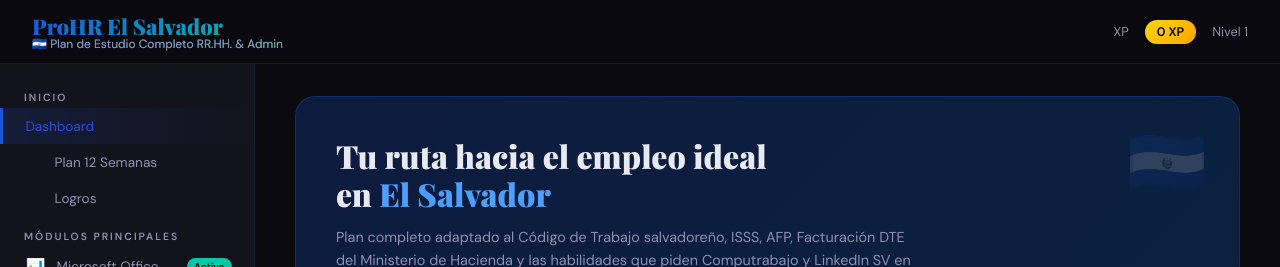
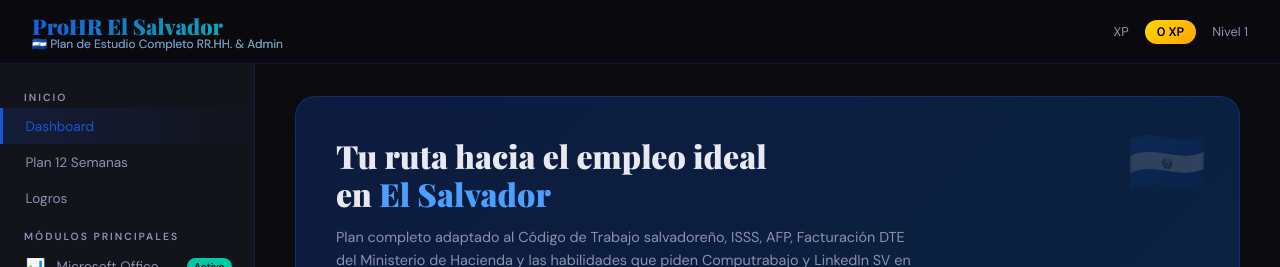
Before and after one commit to holmescoanalytics/Holmescoanalytics, a plain HTML site: page index.html in a window 1280 px wide. Shown: the top 267 px of the page. Drawn offline with nearby package versions, Linux system fonts and the light colour scheme.

Commit message:
Update index.html

```diff
--- a/index.html
+++ b/index.html
@@ -212,8 +212,8 @@ table.dt tr:hover td{background:rgba(26,86,219,0.04);}
   <div class="sidebar-section">
     <div class="sidebar-label">Inicio</div>
     <button class="nav-item active" onclick="nav('dashboard')"></span>Dashboard</button>
-    <button class="nav-item" onclick="nav('plan')"><span class="nav-icon"></span>Plan 12 Semanas</button>
-    <button class="nav-item" onclick="nav('logros')"><span class="nav-icon"></span>Logros</button>
+    <button class="nav-item" onclick="nav('plan')"></span>Plan 12 Semanas</button>
+    <button class="nav-item" onclick="nav('logros')"></span>Logros</button>
   </div>
   <div class="sidebar-section">
     <div class="sidebar-label">Módulos Principales</div>
```
